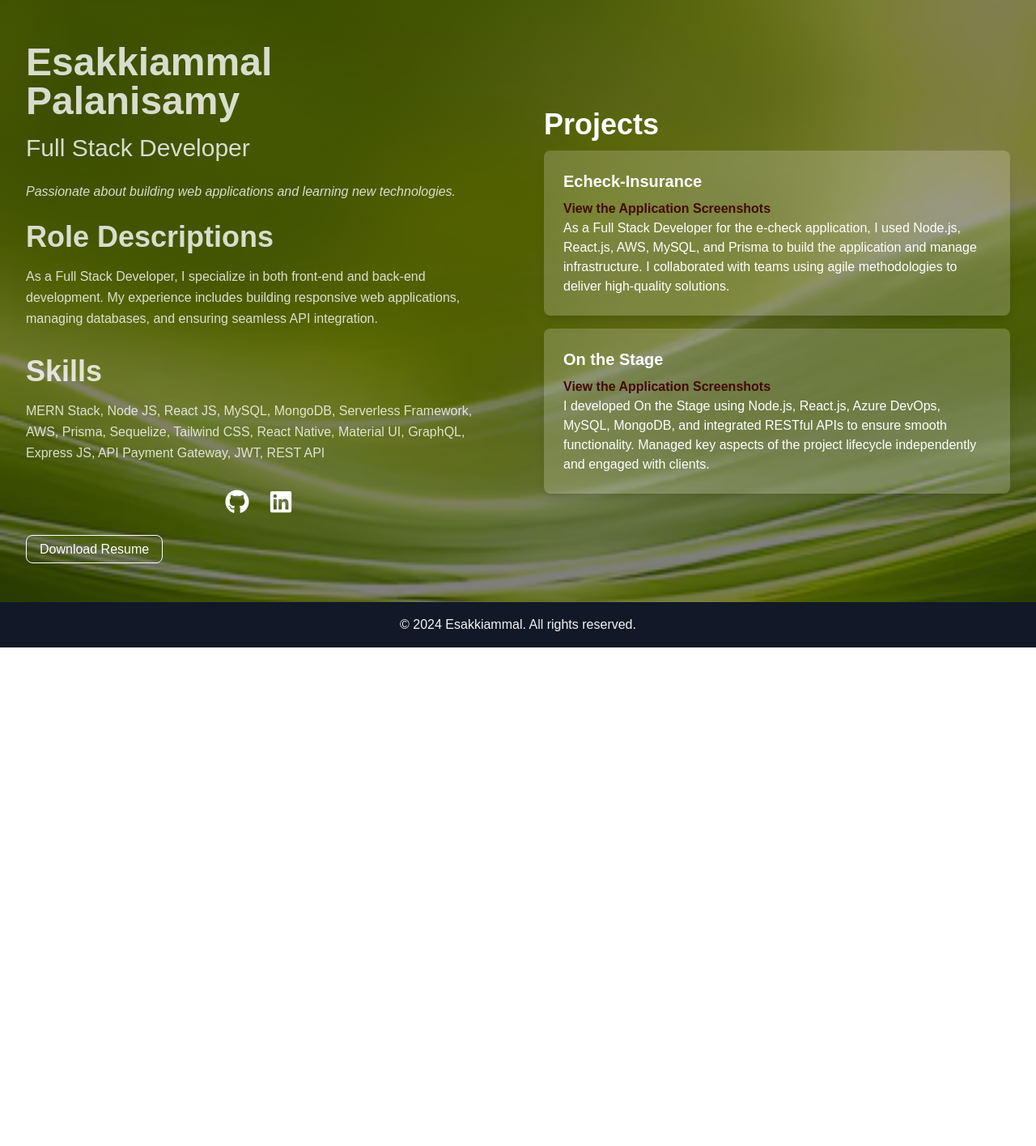
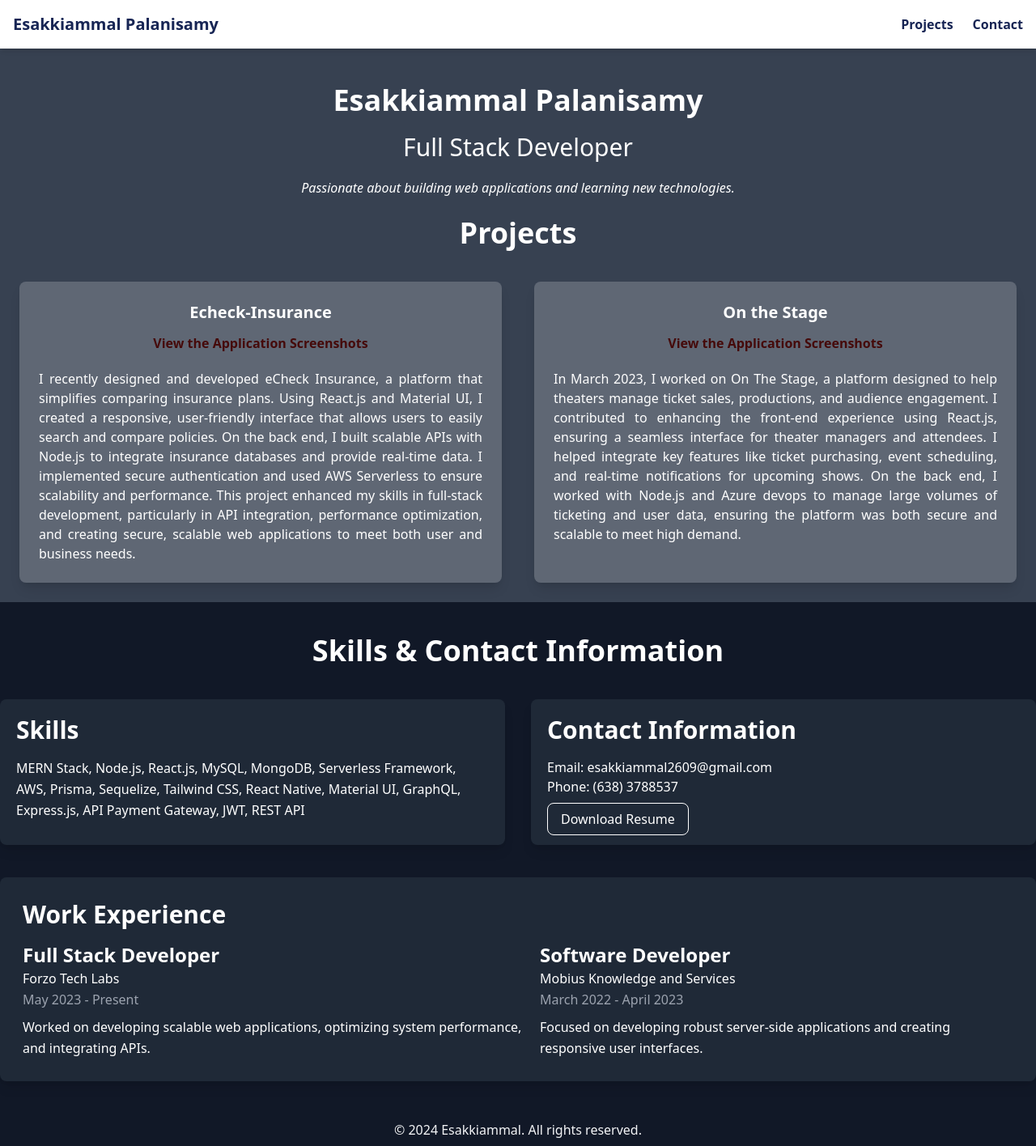
Before and after one commit to esakki2609/EsakkiammalPortofolio, a React (Create React App) app: page / in a window 1280 px wide. Shown: the whole page at 81% size. Before the commit the page ends 800 px from the top, so only its background shows below. Built offline with nearby package versions, Linux system fonts and the light colour scheme.

Commit message:
portofolio changes -2

```diff
--- a/src/App.css
+++ b/src/App.css
@@ -119,3 +119,16 @@ body {
 .bg-opacity-20:hover {
   background-color: rgba(255, 255, 255, 0.4);
 }
+
+@keyframes fadeIn {
+  0% {
+    opacity: 0;
+  }
+  100% {
+    opacity: 1;
+  }
+}
+
+.animate-fade-in {
+  animation: fadeIn 4.5s ease-in-out forwards;
+}
--- a/src/App.js
+++ b/src/App.js
@@ -1,20 +1,137 @@
-import React from "react";
-import "./App.css";
-import FooterSection from "./Contents/Footer";
-import ProjectsSection from "./Contents/Projects";
-import HeaderSection from "./Contents/Header";
+import React, { useEffect, useState } from "react";
+import { FaGithub, FaLinkedin } from "react-icons/fa";
+import resume from "../src/Contents/Esakkiammal2609.pdf";
+import Projects from "../src/Contents/Projects";
+import Footer from "../src/Contents/Footer";
 
 function App() {
+  const [isProjectsVisible, setIsProjectsVisible] = useState(false);
+
+  useEffect(() => {
+    // Automatically trigger animation on load
+    setIsProjectsVisible(true);
+  }, []);
+
   return (
-    <div className="min-h-screen flex flex-col">
-      {/* Container for both boxes */}
-      <div className="flex flex-col md:flex-row flex-grow">
-        {/* First Box: Role Descriptions and Skills */}
-        <HeaderSection />
-        <ProjectsSection />
-      </div>
+    <div>
+      {/* Navbar */}
+      <nav className="fixed top-0 w-full bg-white shadow-md p-4 z-10">
+        <div className="container mx-auto flex justify-between items-center">
+          <div className="text-xl font-bold text-blue-950">
+            Esakkiammal Palanisamy
+          </div>
+          <ul className="flex space-x-6">
+            <li>
+              <a
+                href="#projects"
+                className="hover:text-blue-600 text-blue-950 font-bold"
+              >
+                Projects
+              </a>
+            </li>
+            <li>
+              <a
+                href="#skills"
+                className="hover:text-blue-600 text-blue-950 font-bold"
+              >
+                Contact
+              </a>
+            </li>
+          </ul>
+        </div>
+      </nav>
 
-      <FooterSection />
+      {/* Projects Section with Slide-in Animation */}
+      <section
+        id="projects"
+        className={`bg-gray-700 text-white pt-16 flex flex-col items-center transform transition-transform duration-1000 ${
+          isProjectsVisible ? "translate-x-0" : "translate-x-full"
+        } gap-5`}
+      >
+        <div className="container mx-auto text-center">
+          <h1 className="transparent-text text-4xl font-bold animate-fade-in mt-10">
+            Esakkiammal Palanisamy
+          </h1>
+          <h2 className="transparent-text text-3xl mt-5 animate-slide-up">
+            Full Stack Developer
+          </h2>
+          <p className="transparent-text italic mt-5 animate-slide-up-delayed">
+            Passionate about building web applications and learning new
+            technologies.
+          </p>
+          <div className="w-full">
+            <Projects />
+          </div>
+        </div>
+      </section>
+
+      {/* Skills Section */}
+      <section
+        id="skills"
+        className={`bg-gray-900 text-white flex flex-col gap-10`}
+      >
+        <div className="container mx-auto flex-grow mt-10">
+          <h2 className="text-4xl font-bold text-center mb-10">
+            Skills & Contact Information
+          </h2>
+          <div className="flex flex-col md:flex-row justify-between">
+            {/* Skills */}
+            <div className="bg-gray-800 p-5 rounded-lg shadow-lg w-full md:w-1/2 mr-4 transition-transform transform hover:scale-105 hover:shadow-2xl">
+              <h3 className="text-3xl font-bold mb-4">Skills</h3>
+              <p className="leading-relaxed">
+                MERN Stack, Node.js, React.js, MySQL, MongoDB, Serverless
+                Framework, AWS, Prisma, Sequelize, Tailwind CSS, React Native,
+                Material UI, GraphQL, Express.js, API Payment Gateway, JWT, REST
+                API
+              </p>
+            </div>
+
+            {/* Contact Info */}
+            <div className="bg-gray-800 p-5 rounded-lg shadow-lg w-full md:w-1/2 ml-4 transition-transform transform hover:scale-105 hover:shadow-2xl">
+              <h3 className="text-3xl font-bold mb-4">Contact Information</h3>
+              <p className="text-white">Email: esakkiammal2609@gmail.com</p>
+              <p className="text-white">Phone: (638) 3788537</p>
+              {/* Resume Section */}
+              <div className="mt-4">
+                <a
+                  href={resume}
+                  target="_blank"
+                  rel="noopener noreferrer"
+                  className="bg-transparent border border-white text-white px-4 py-2 rounded-lg hover:bg-gray-300 hover:text-black transition duration-200"
+                >
+                  Download Resume
+                </a>
+              </div>
+            </div>
+          </div>
+
+          {/* Work Experience Section */}
+          <div className="bg-gray-800 p-7 rounded-lg shadow-lg mt-10 transition-transform transform hover:scale-105 hover:shadow-2xl">
+            <h3 className="text-3xl font-bold mb-4">Work Experience</h3>
+            <div className="leading-relaxed flex flex-row">
+              <div>
+                <h4 className="text-2xl font-semibold">Full Stack Developer</h4>
+                <p className="text-white">Forzo Tech Labs</p>
+                <p className="text-gray-400">May 2023 - Present</p>
+                <p className="mt-2">
+                  Worked on developing scalable web applications, optimizing
+                  system performance, and integrating APIs.
+                </p>
+              </div>
+              <div>
+                <h4 className="text-2xl font-semibold">Software Developer</h4>
+                <p className="text-white">Mobius Knowledge and Services</p>
+                <p className="text-gray-400">March 2022 - April 2023</p>
+                <p className="mt-2">
+                  Focused on developing robust server-side applications and
+                  creating responsive user interfaces.
+                </p>
+              </div>
+            </div>
+          </div>
+        </div>
+        <Footer />
+      </section>
     </div>
   );
 }
--- a/src/Contents/Footer.jsx
+++ b/src/Contents/Footer.jsx
@@ -2,7 +2,7 @@ const FooterSection = () => {
   return (
     <div>
       {/* Footer */}
-      <footer className="bg-gray-900 text-gray-100 py-4 text-center">
+      <footer className="bg-gray-900 text-gray-100 py-2 text-center">
         <p>&copy; 2024 Esakkiammal. All rights reserved.</p>
       </footer>
     </div>
--- a/src/Contents/Projects.jsx
+++ b/src/Contents/Projects.jsx
@@ -3,7 +3,6 @@ import { Modal } from "react-responsive-modal";
 import "react-responsive-modal/styles.css";
 import "../ApplicationImages/echeck1.jpeg";
 import { FaArrowLeft, FaArrowRight } from "react-icons/fa";
-
 
 const projectData = [
   {
@@ -20,7 +19,7 @@ const projectData = [
       require("../ApplicationImages/echeck9.jpeg"),
     ],
     description:
-      "As a Full Stack Developer for the e-check application, I used Node.js, React.js, AWS, MySQL, and Prisma to build the application and manage infrastructure. I collaborated with teams using agile methodologies to deliver high-quality solutions.",
+      "I recently designed and developed eCheck Insurance, a platform that simplifies comparing insurance plans. Using React.js and Material UI, I created a responsive, user-friendly interface that allows users to easily search and compare policies. On the back end, I built scalable APIs with Node.js to integrate insurance databases and provide real-time data. I implemented secure authentication and used AWS Serverless to ensure scalability and performance. This project enhanced my skills in full-stack development, particularly in API integration, performance optimization, and creating secure, scalable web applications to meet both user and business needs.",
   },
   {
     title: "On the Stage",
@@ -34,7 +33,7 @@ const projectData = [
       require("../ApplicationImages/ots7.jpeg"),
     ],
     description:
-      "I developed On the Stage using Node.js, React.js, Azure DevOps, MySQL, MongoDB, and integrated RESTful APIs to ensure smooth functionality. Managed key aspects of the project lifecycle independently and engaged with clients.",
+      "In March 2023, I worked on On The Stage, a platform designed to help theaters manage ticket sales, productions, and audience engagement. I contributed to enhancing the front-end experience using React.js, ensuring a seamless interface for theater managers and attendees. I helped integrate key features like ticket purchasing, event scheduling, and real-time notifications for upcoming shows. On the back end, I worked with Node.js and Azure devops to manage large volumes of ticketing and user data, ensuring the platform was both secure and scalable to meet high demand.",
   },
 ];
 
@@ -64,22 +63,22 @@ const ProjectsSection = () => {
   };
 
   return (
-    <div className="box-two w-full md:w-1/2 p-8 flex flex-col justify-center">
-      <h2 className="text-4xl font-bold text-white mb-3">Projects</h2>
-      <div className="flex flex-col space-y-4">
+    <div className="box-two w-full  p-6 flex flex-col justify-center">
+      <h2 className="text-4xl font-bold text-white mb-10">Projects</h2>
+      <div className="grid grid-cols-1 md:grid-cols-2 gap-10">
         {projectData.map(({ title, images, description }) => (
           <div
             key={title}
             className="bg-white bg-opacity-20 p-6 rounded-lg shadow-lg transition-transform transform hover:scale-105 hover:shadow-xl"
           >
-            <h3 className="text-xl font-semibold mb-2 text-white">{title}</h3>
+            <h3 className="text-xl font-semibold mb-3 text-white">{title}</h3>
             <span
               onClick={() => openModal(images)}
-              className="text-red-950 font-bold mb-2 hover:text-gray-900 cursor-pointer transition duration-200"
+              className="text-red-950 font-bold mb-5 hover:text-gray-900 cursor-pointer transition duration-200"
             >
               View the Application Screenshots
             </span>
-            <p className="text-white">{description}</p>
+            <p className="text-white text-justify mt-5">{description}</p>
           </div>
         ))}
       </div>
--- a/tailwind.config.js
+++ b/tailwind.config.js
@@ -1,9 +1,18 @@
 module.exports = {
-  content: [
-    "./src/**/*.{js,jsx,ts,tsx}",
-  ],
+  content: ["./src/**/*.{js,jsx,ts,tsx}"],
   theme: {
-    extend: {},
+    extend: {
+      animation: {
+        "fade-in": "fadeIn 1s ease-in",
+        "fade-in-delay-2": "fadeIn 2s ease-in",
+      },
+      keyframes: {
+        fadeIn: {
+          "0%": { opacity: 0 },
+          "100%": { opacity: 1 },
+        },
+      },
+    },
   },
   plugins: [],
-}
+};
```
Also changed, not shown: src/Contents/AboutSection.jsx (added).
